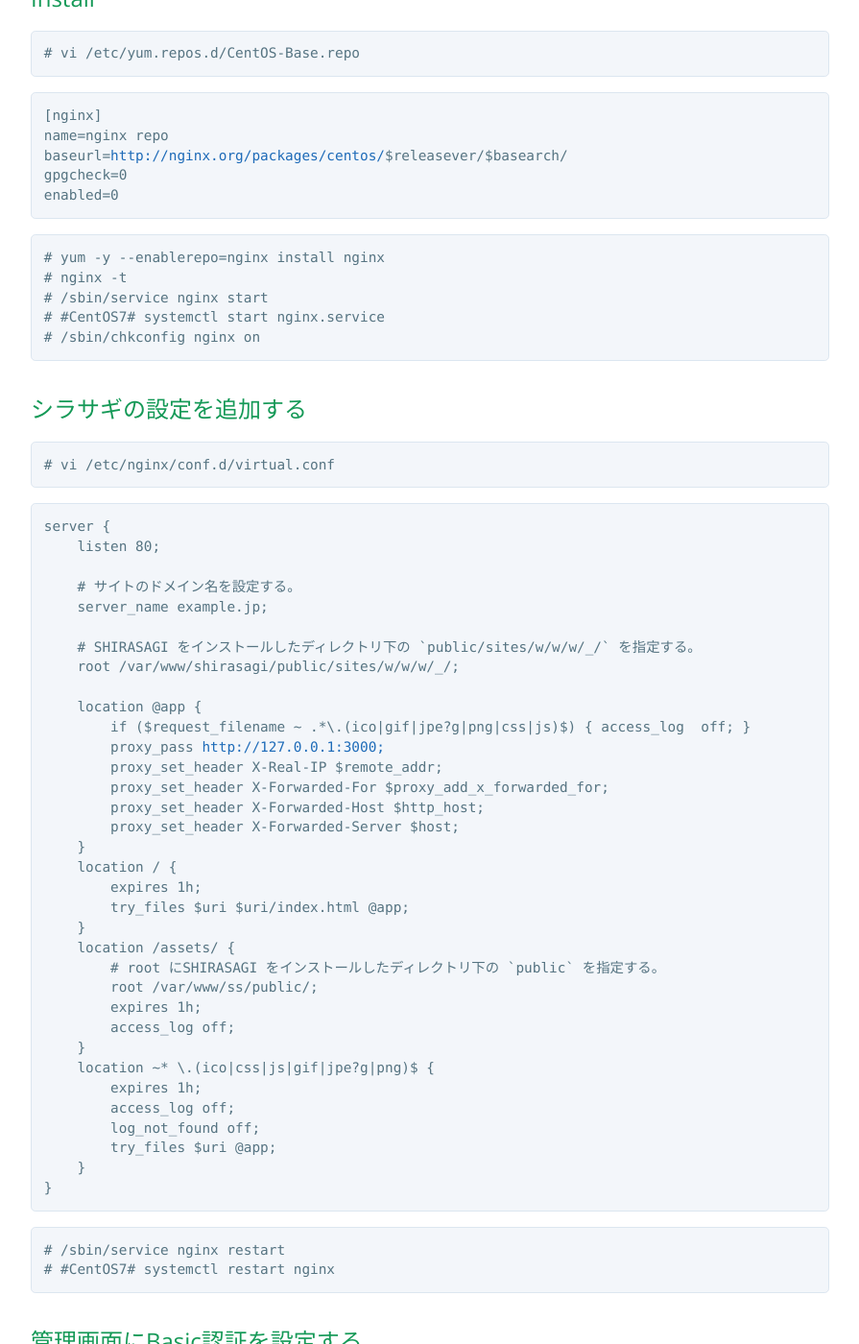
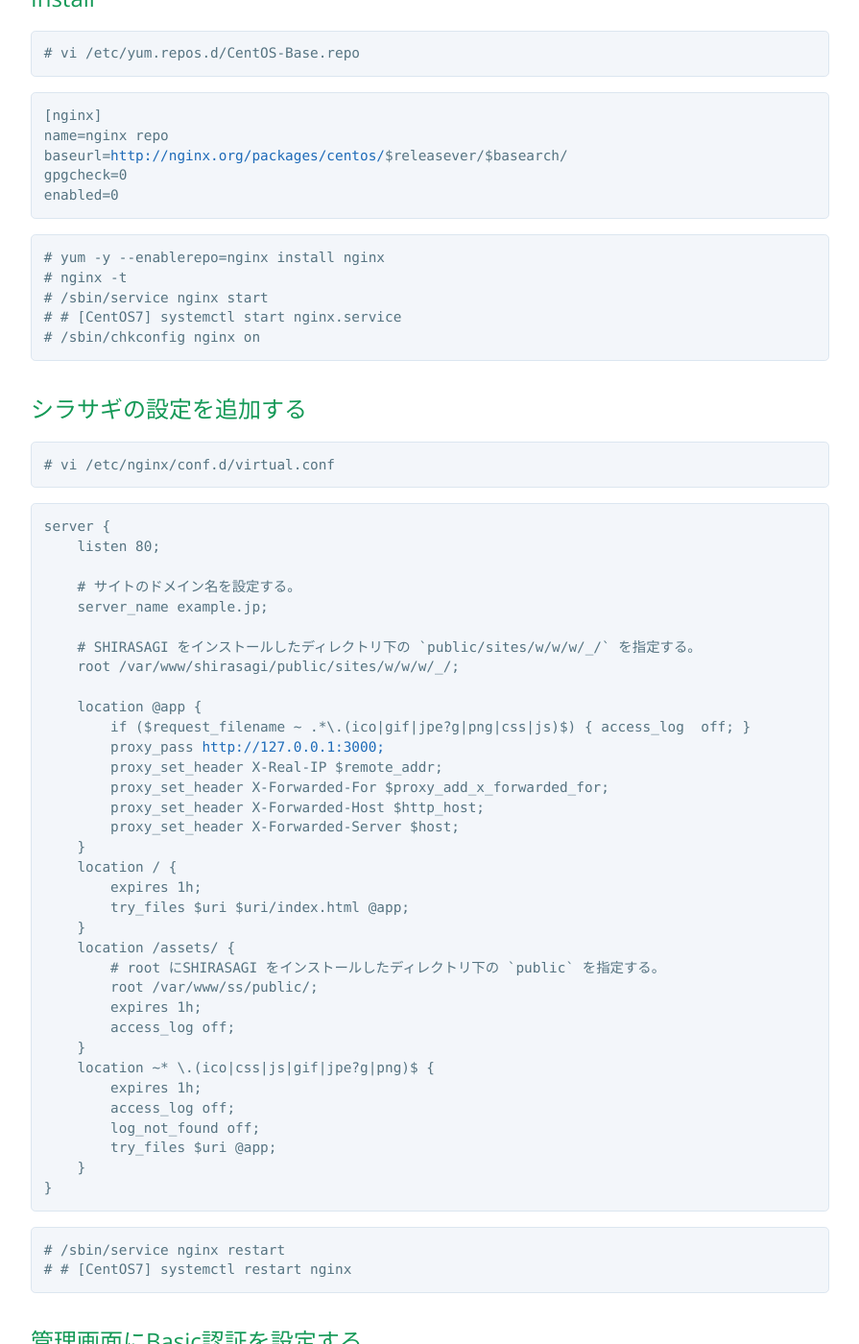
Before and after one commit to shirasagi/shirasagi.github.io, a Jekyll site: the page built from installation/nginx.md, in a window 1280 px wide and 1400 px high, scrolled down 372 px. Shown: the whole window at 96% size, without its empty margins (192-1087 px from the left). Built offline with Jekyll 4.4.1, drawn with Linux system fonts in a browser that asks for light colours; nearby versions of some CDN libraries; Markdown is read by kramdown in place of the engine named in the settings.

Commit message:
fix centos7 comments

````diff
--- a/installation/nginx.md
+++ b/installation/nginx.md
@@ -21,7 +21,7 @@ enabled=0
 # yum -y --enablerepo=nginx install nginx
 # nginx -t
 # /sbin/service nginx start
-# #CentOS7# systemctl start nginx.service
+# # [CentOS7] systemctl start nginx.service
 # /sbin/chkconfig nginx on
 ```
 
@@ -70,7 +70,7 @@ server {
 
 ```
 # /sbin/service nginx restart
-# #CentOS7# systemctl restart nginx
+# # [CentOS7] systemctl restart nginx
 ```
 
 ## 管理画面にBasic認証を設定する
````
